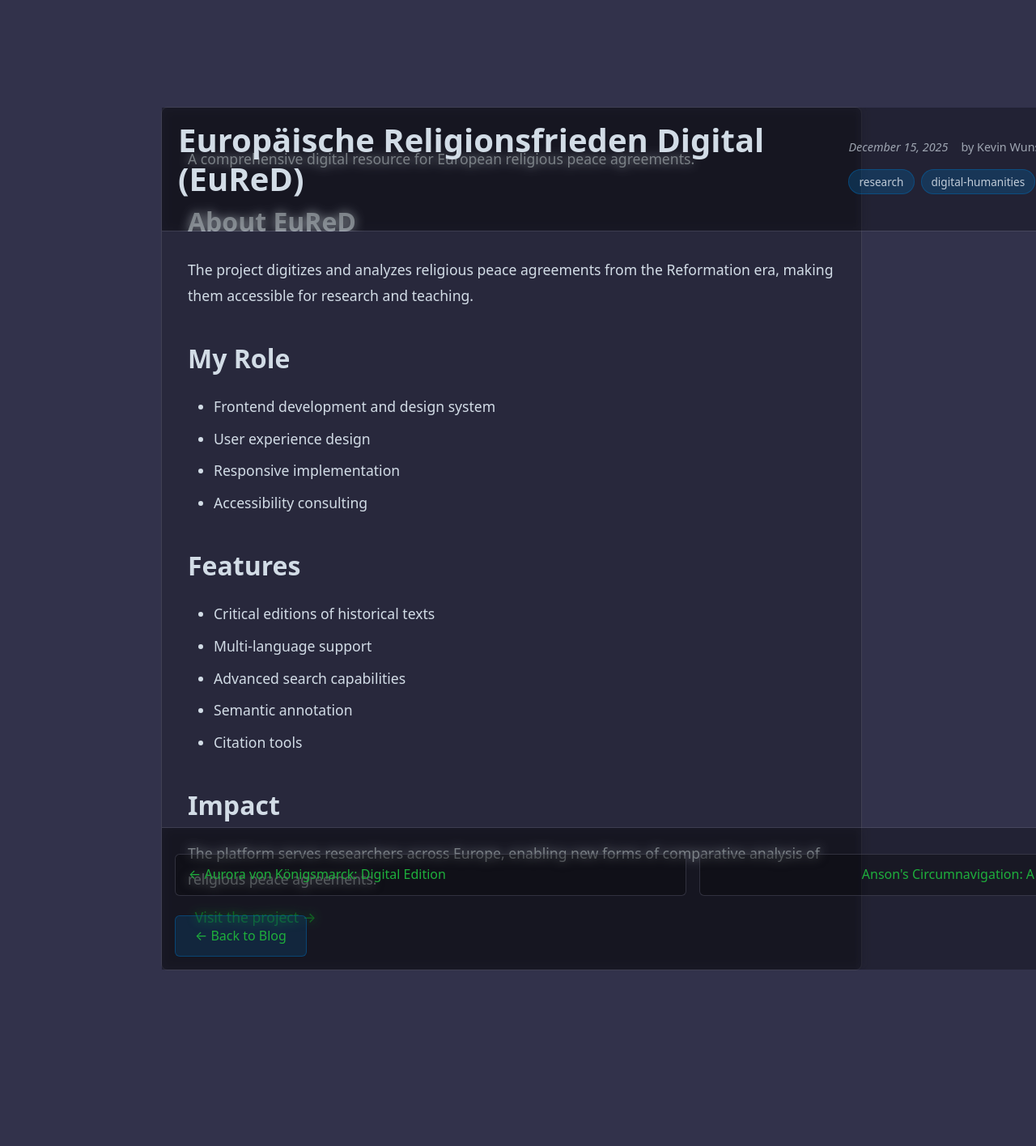
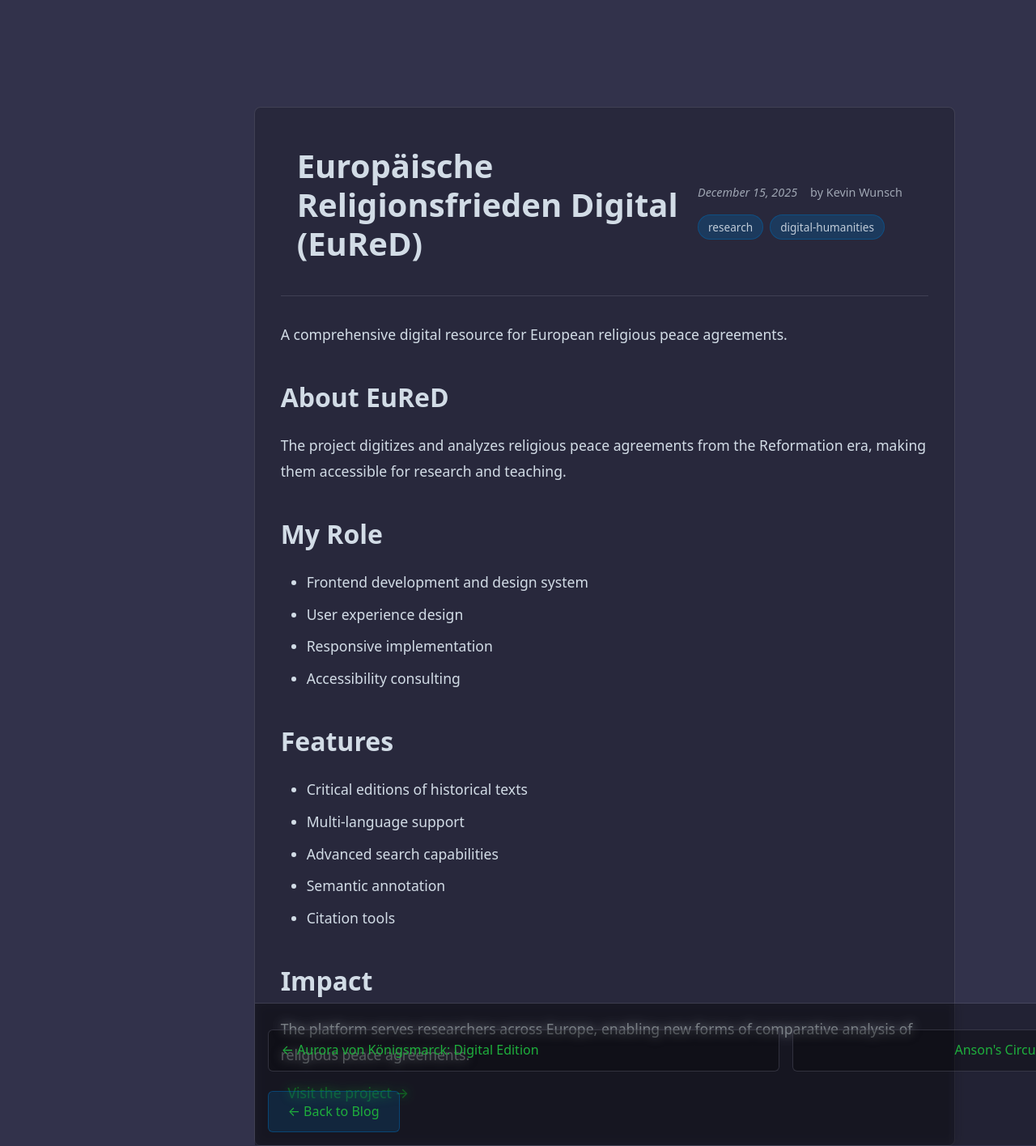
Before and after one commit to WunschK/personal-website, a Jekyll site: the page built from _posts/2025-12-15-eured-project.md, in a window 1280 px wide. Shown: the part 200-1616 px from the top of the page at 81% size. Built offline with Jekyll 4.4.1, drawn with Linux system fonts in a browser that asks for light colours; before the commit the page ends 1399 px from its top, so only the background shows below that.

Commit message:
Fix blog post header styling and keep sidebar visible

```diff
--- a/assets/css/app.css
+++ b/assets/css/app.css
@@ -465,13 +465,20 @@ footer.visible {
     min-height: 80vh;
 }
 
-.post-header {
+.blog-post > header.post-header {
     margin-bottom: 2rem;
     padding-bottom: 1.5rem;
     border-bottom: 1px solid rgba(var(--mini-intro-border), 0.4);
+    position: static;
+    background: transparent;
+    backdrop-filter: none;
+    width: auto;
+    left: auto;
+    right: auto;
+    z-index: auto;
 }
 
-.post-header h1 {
+.blog-post > header.post-header h1 {
     margin: 0 0 1rem 0;
     font-size: 2.5rem;
     line-height: 1.2;
@@ -621,21 +628,6 @@ footer.visible {
     min-height: 80vh;
 }
 
-/* Hide sidebar on blog pages */
-body:has(.blog-listing) aside,
-body:has(.blog-post) aside {
-    display: none;
-}
-
-/* Adjust main width when sidebar is hidden */
-body:has(.blog-listing) main,
-body:has(.blog-post) main {
-    margin-left: auto;
-    margin-right: auto;
-    width: 100%;
-    max-width: 1200px;
-}
-
 .blog-listing h1 {
     font-size: 3rem;
     margin-bottom: 2rem;
```
